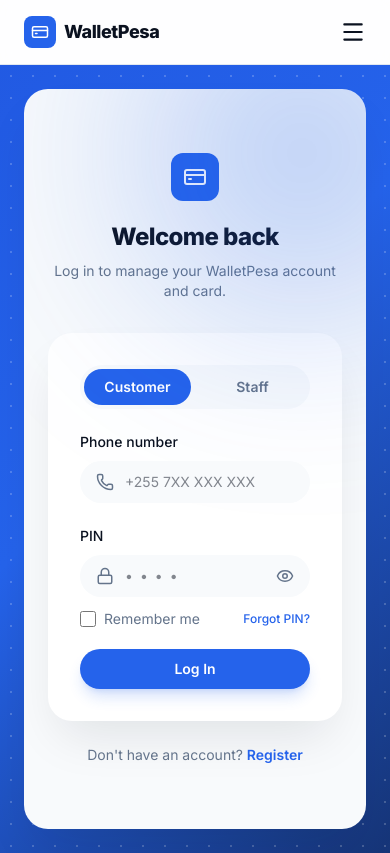
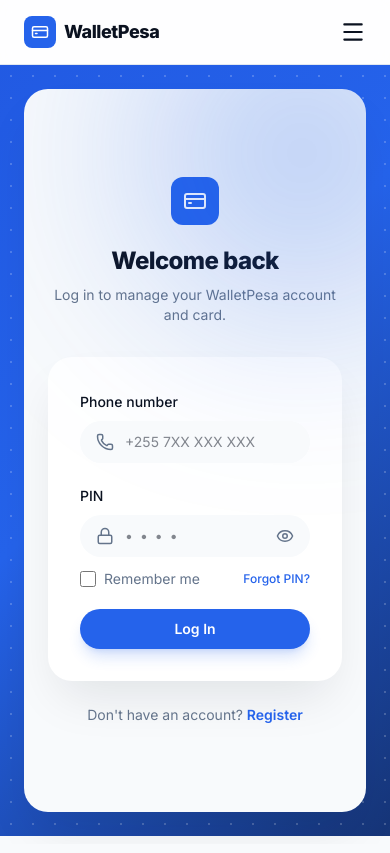
Before and after one commit to Abuu37/E-wallet-frontend, a React (Vite) app: page /login in a window 390 px wide. Built offline with nearby package versions, Linux system fonts and the light colour scheme.

Commit message:
refactor: single unified login form, resolve identity from phone (customer/cashier/admin)

```diff
--- a/src/features/account/pages/AccountOverview.tsx
+++ b/src/features/account/pages/AccountOverview.tsx
@@ -51,7 +51,7 @@
 
   return (
     <div className="space-y-6">
-      <div className="rounded-2xl bg-gradient-to-br from-brand to-brand-dark p-6 text-white shadow-lg shadow-brand/20">
+      <div className="rounded-2xl bg-linear-to-br from-brand to-brand-dark p-6 text-white shadow-lg shadow-brand/20">
         <p className="flex items-center gap-1.5 text-sm text-white/70">
           <Wallet size={14} /> Wallet Balance
         </p>
--- a/src/features/account/pages/AccountWithdraw.tsx
+++ b/src/features/account/pages/AccountWithdraw.tsx
@@ -22,7 +22,7 @@
   const [formError, setFormError] = useState<string | null>(null)
   const [submitted, setSubmitted] = useState<Transaction[]>([])
 
-  const submitWithdrawal = (event: FormEvent) => {
+  const submitWithdrawal = (event: FormEvent<HTMLFormElement>) => {
     event.preventDefault()
     setFormError(null)
 
@@ -41,7 +41,7 @@
     }
 
     const request: Transaction = {
-      id: `TXN-REQ-${Date.now()}`,
+      id: `TXN-REQ-${submitted.length + 1}`,
       customer: customer.name,
       phone: customer.phone,
       type: 'W2B',
--- a/src/features/auth/pages/Login.tsx
+++ b/src/features/auth/pages/Login.tsx
@@ -1,15 +1,14 @@
 import { useEffect, useState, type FormEvent } from 'react'
 import { Link, useNavigate } from 'react-router-dom'
 import { AnimatePresence, motion } from 'motion/react'
-import { CreditCard, Phone, Lock, Eye, EyeOff, Sparkles, AlertCircle } from 'lucide-react'
+import { CreditCard, Phone, Lock, Eye, EyeOff, Sparkles } from 'lucide-react'
 import Button from '../../../components/ui/Button'
 import ewalletImage from '../../../assets/imgs/ewallet.webp'
 import paymentImage from '../../../assets/imgs/payment-img1.jpg'
 import appScreenImage from '../../../assets/imgs/image 2.avif'
 import { customers } from '../../customers/data'
+import { cashiers } from '../../cashiers/data'
 import { setCurrentCustomerId } from '../session'
-
-type LoginAs = 'customer' | 'staff'
 
 const normalizePhone = (value: string) => value.replace(/\s+/g, '')
 
@@ -26,26 +25,32 @@
   const [showPin, setShowPin] = useState(false)
   const [pin, setPin] = useState('')
   const [activeSlide, setActiveSlide] = useState(0)
-  const [loginAs, setLoginAs] = useState<LoginAs>('customer')
   const [phone, setPhone] = useState('')
-  const [loginError, setLoginError] = useState<string | null>(null)
 
-  const handleSubmit = (event: FormEvent) => {
+  // One form for everyone — who you are is resolved from the phone number, not a role you
+  // picked. A real backend would authenticate the phone+PIN and return the account's actual
+  // role; this frontend-only app simulates that by checking the phone against the real
+  // customer and cashier records. No match in either means there's no staff record for this
+  // phone either (there's no seeded Admin list at all), so it falls back to the admin view —
+  // same "admin is the catch-all" behavior this app already had before customer login existed.
+  const handleSubmit = (event: FormEvent<HTMLFormElement>) => {
     event.preventDefault()
-    setLoginError(null)
 
-    if (loginAs === 'staff') {
+    const typed = normalizePhone(phone)
+    const customerMatch = customers.find((customer) => normalizePhone(customer.phone) === typed)
+    if (customerMatch) {
+      setCurrentCustomerId(customerMatch.id)
+      navigate('/account')
+      return
+    }
+
+    const cashierMatch = cashiers.find((cashier) => normalizePhone(cashier.phone) === typed)
+    if (cashierMatch) {
       navigate('/dashboard')
       return
     }
 
-    const match = customers.find((customer) => normalizePhone(customer.phone) === normalizePhone(phone))
-    if (!match) {
-      setLoginError('No customer account found for that phone number.')
-      return
-    }
-    setCurrentCustomerId(match.id)
-    navigate('/account')
+    navigate('/dashboard')
   }
 
   useEffect(() => {
@@ -173,24 +178,6 @@
           </div>
 
           <div className="mt-8 rounded-3xl bg-white p-8 shadow-2xl shadow-ink/10">
-            <div className="mb-5 grid grid-cols-2 gap-2 rounded-full bg-surface p-1">
-              {(['customer', 'staff'] as const).map((option) => (
-                <button
-                  key={option}
-                  type="button"
-                  onClick={() => {
-                    setLoginAs(option)
-                    setLoginError(null)
-                  }}
-                  className={`rounded-full py-2 text-sm font-semibold capitalize transition-colors ${
-                    loginAs === option ? 'bg-brand text-white' : 'text-muted hover:text-ink'
-                  }`}
-                >
-                  {option}
-                </button>
-              ))}
-            </div>
-
             <form className="space-y-5" onSubmit={handleSubmit}>
               <div>
                 <label htmlFor="phone" className="text-sm font-medium text-ink">
@@ -211,12 +198,6 @@
                     placeholder="+255 7XX XXX XXX"
                   />
                 </div>
-                {loginError && (
-                  <p className="mt-2 flex items-center gap-1.5 text-xs font-medium text-red-600">
-                    <AlertCircle size={14} />
-                    {loginError}
-                  </p>
-                )}
               </div>
 
               <div>
```
